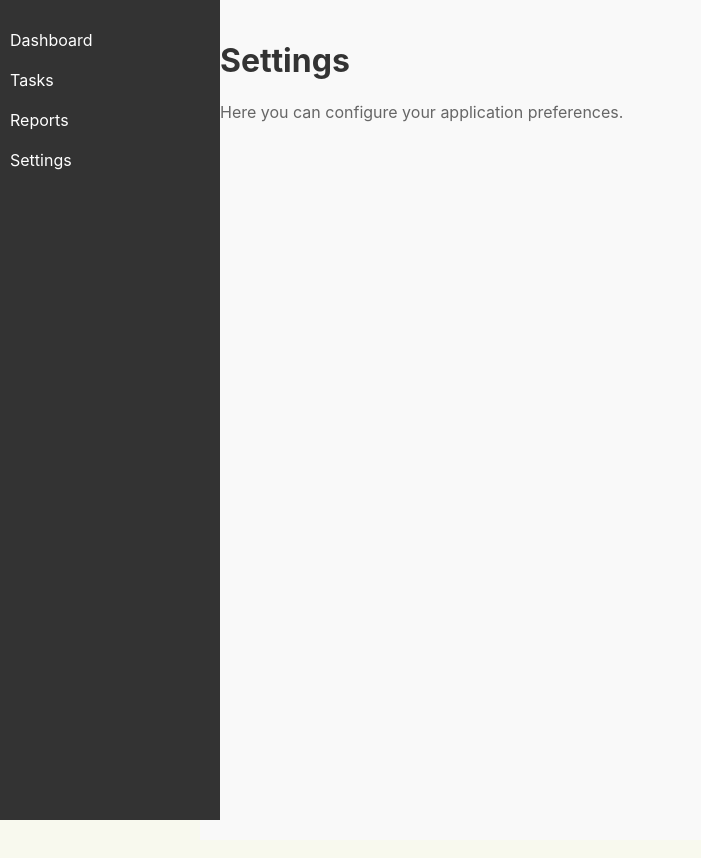
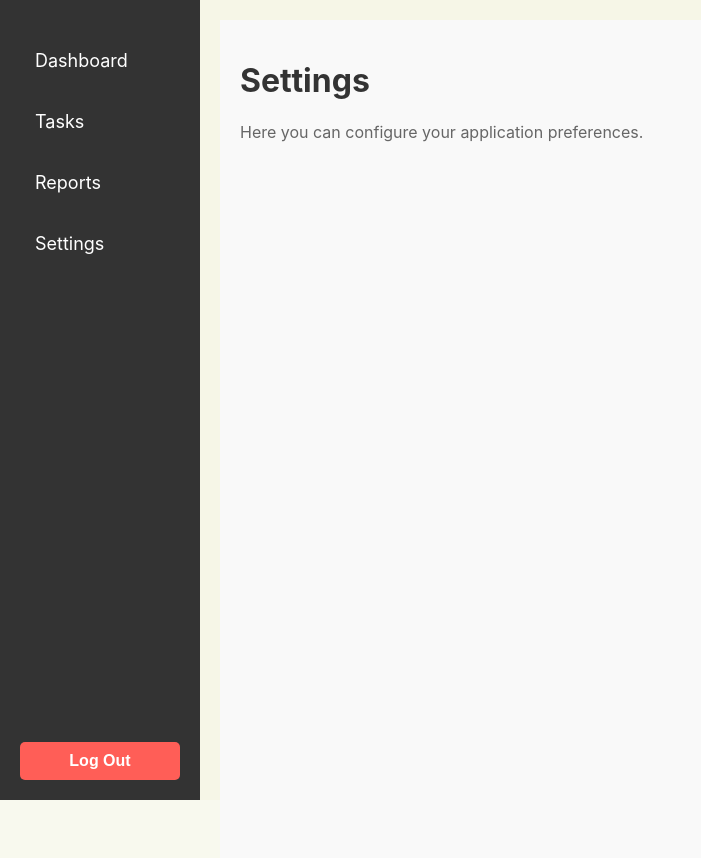
Before and after one commit to akshatpant3002/Senior-Project, a React (Create React App) app in the folder frontend/: page /settings in a window 1280 px wide. Shown: the top 858 px of the page, without its empty margins (0-701 px from the left). Built offline with nearby package versions, Linux system fonts and the light colour scheme.

Commit message:
added nav pages, logout button, more css

```diff
--- a/frontend/package.json
+++ b/frontend/package.json
@@ -11,6 +11,7 @@
   "license": "ISC",
   "dependencies": {
     "axios": "^1.7.7",
+    "lodash": "^4.17.21",
     "react": "^18.3.1",
     "react-dom": "^18.3.1",
     "react-router-dom": "^7.0.1",
--- a/frontend/src/Components/Sidebar.js
+++ b/frontend/src/Components/Sidebar.js
@@ -3,14 +3,22 @@ import { Link } from "react-router-dom";
 import "./Styles/Sidebar.css";
 
 const Sidebar = () => {
+  const handleLogout = () => {
+    // Add your logout logic here
+    console.log("User logged out");
+  };
+
   return (
     <div className="sidebar">
       <ul>
-        <li><Link to="/">Dashboard</Link></li> {/* Link to Dashboard */}
+        <li><Link to="/">Dashboard</Link></li>
         <li><Link to="/tasks">Tasks</Link></li>
         <li><Link to="/reports">Reports</Link></li>
-        <li><Link to="/settings">Settings</Link></li> {/* Link to Settings */}
+        <li><Link to="/settings">Settings</Link></li>
       </ul>
+      <button className="logout-button" onClick={handleLogout}>
+        Log Out
+      </button>
     </div>
   );
 };
--- a/frontend/src/Components/Styles/Sidebar.css
+++ b/frontend/src/Components/Styles/Sidebar.css
@@ -8,25 +8,50 @@
   left: 0;
   display: flex;
   flex-direction: column;
-    padding: 10px;
+  align-items: start; /* Align links to the left */
+  padding: 20px; /* Add padding around the links */
+  box-sizing: border-box;
 }
 
 .sidebar ul {
-    list-style: none;
+  list-style-type: none;
   padding: 0;
   margin: 0;
+  width: 100%; /* Ensures full width for hover effects */
 }
 
 .sidebar li {
-    margin: 20px 0;
+  margin: 20px 0; /* Add space between navigation items */
 }
 
 .sidebar a {
   text-decoration: none;
   color: white;
-    font-size: 16px;
+  font-size: 18px; /* Increase font size */
+  padding: 10px 15px; /* Add padding inside links */
+  border-radius: 5px; /* Add slight rounding for aesthetics */
+  display: block; /* Makes the entire link clickable */
+  transition: background-color 0.3s; /* Smooth hover effect */
 }
 
 .sidebar a:hover {
-    color: #00bcd4;
+  background-color: #444; /* Change background color on hover */
 }
+
+.logout-button {
+  background-color: #ff5e57; /* Red shade for logout */
+  color: white;
+  border: none;
+  padding: 10px 15px;
+  font-size: 16px;
+  font-weight: bold;
+  border-radius: 5px;
+  cursor: pointer;
+  transition: background-color 0.3s ease;
+  width: 100%; /* Make the button full-width */
+  margin-top: auto; /* Push the button to the bottom of the sidebar */
+}
+
+.logout-button:hover {
+  background-color: #e04842; /* Darker shade on hover */
+}
--- a/frontend/src/Components/Styles/TaskBoard.css
+++ b/frontend/src/Components/Styles/TaskBoard.css
@@ -1,12 +1,12 @@
 /* Header styles */
 .task-board-header {
   text-align: center;
-  margin-bottom: 20px; /* Adjust as needed */
+  margin-bottom: 20px;
 }
 
 .task-board-header button {
   padding: 10px 20px;
-  background-color: #5580c09d; /* A nice blue shade */
+  background-color: #5580c09d;
   color: white;
   border: none;
   border-radius: 5px;
@@ -19,11 +19,11 @@
 }
 
 .task-board-header button:hover {
-  background-color: #0056b3; /* Darker shade when hovered */
+  background-color: #0056b3;
 }
 
 .task-board-header button:active {
-  transform: scale(0.98); /* Slightly reduce the size when clicked */
+  transform: scale(0.98);
 }
 
 /* Title styling */
@@ -44,9 +44,16 @@
 }
 
 /* Board and column styling */
+.content {
+  margin-left: 200px; /* Added margin for spacing from the sidebar */
+  padding: 20px; /* Padding for content spacing */
+  box-sizing: border-box;
+}
+
 .task-board {
   display: flex;
-  justify-content: space-between;
+  justify-content: space-between; /* Space columns evenly */
+  gap: 20px; /* Add consistent spacing between columns */
 }
 
 .task-column {
@@ -56,9 +63,9 @@
   padding: 10px;
   min-height: 300px;
   border-radius: 5px;
-  box-shadow: 0 2px 4px rgba(0, 0, 0, 0.1); /* Optional shadow for depth */
-  height: 400px; /* Added fixed height for scroll */
-  overflow-y: auto; /* Make each column scrollable */
+  box-shadow: 0 2px 4px rgba(0, 0, 0, 0.1);
+  height: 400px; /* Fixed height for consistency */
+  overflow-y: auto; /* Scrollable columns */
 }
 
 .task-column h2 {
@@ -70,7 +77,7 @@
   padding: 10px;
   background-color: #8de0bd9d;
   border-radius: 5px;
-  box-shadow: 0 2px 4px rgba(0, 0, 0, 0.1); /* Consistent with the tasks */
+  box-shadow: 0 2px 4px rgba(0, 0, 0, 0.1);
   text-transform: uppercase;
   letter-spacing: 1px;
 }
@@ -81,12 +88,12 @@
   padding: 10px;
   border-radius: 5px;
   margin-bottom: 10px;
-  box-shadow: 0 2px 4px rgba(0, 0, 0, 0.1); /* Consistent shadow */
+  box-shadow: 0 2px 4px rgba(0, 0, 0, 0.1);
   cursor: pointer;
   transition: box-shadow 0.3s ease, background-color 0.3s ease;
 }
 
 .task-card:hover {
   background-color: #dcece1b0;
-  box-shadow: 0 4px 8px rgba(0, 0, 0, 0.2); /* Enhanced shadow for depth */
+  box-shadow: 0 4px 8px rgba(0, 0, 0, 0.2);
 }
--- a/frontend/src/Components/TaskBoard.js
+++ b/frontend/src/Components/TaskBoard.js
@@ -1,6 +1,7 @@
 import React, { useState, useEffect } from 'react';
 import axios from 'axios';
 import Modal from './Modal'; // Ensure this points to the correct file path
+import _ from 'lodash'; // Install lodash: npm install lodash
 import './Styles/TaskBoard.css'; // Updated file name for clarity
 
 const TaskBoard = () => {
@@ -8,7 +9,7 @@ const TaskBoard = () => {
   const [isLoading, setIsLoading] = useState(true);
   const [error, setError] = useState(null);
   const [isModalOpen, setIsModalOpen] = useState(false);
-  const [page, setPage] = useState(1); // Pagination for lazy loading
+  const [page, setPage] = useState(1);
 
   const fetchDivisionsData = async (page = 1) => {
     setIsLoading(true);
@@ -16,13 +17,19 @@ const TaskBoard = () => {
       const response = await axios.get(`http://localhost:4000/api/division/divisions?page=${page}&limit=10`);
       const formattedDivisions = response.data.map(division => ({
         ...division,
-        tasks: division.customerIssues?.map(issue => ({ id: issue._id, title: issue.issueDescription, submittedAt: issue.submittedAt })) || []
+        tasks: division.customerIssues?.map(issue => ({
+          id: issue._id,
+          title: issue.issueDescription,
+          submittedAt: issue.submittedAt,
+        })) || [],
       }));
-      if (page === 1) {
-        setDivisions(formattedDivisions); // Replace data on first load
-      } else {
-        setDivisions(prevDivisions => prevDivisions.concat(formattedDivisions)); // Append data on subsequent loads
-      }
+
+      // Prevent duplicate data
+      setDivisions(prevDivisions => {
+        const existingIds = new Set(prevDivisions.map(div => div._id));
+        const newDivisions = formattedDivisions.filter(div => !existingIds.has(div._id));
+        return [...prevDivisions, ...newDivisions];
+      });
     } catch (error) {
       console.error('Error fetching divisions:', error);
       setError(error);
@@ -31,35 +38,31 @@ const TaskBoard = () => {
     }
   };
 
+
   useEffect(() => {
     fetchDivisionsData(page);
   }, [page]);
 
-  const handleScroll = () => {
+  const handleScroll = _.throttle(() => {
     const { scrollTop, scrollHeight, clientHeight } = document.documentElement;
     if (scrollTop + clientHeight >= scrollHeight - 5 && !isLoading) {
-      setPage(prevPage => prevPage + 1); // Load more data on scroll
+      setPage(prevPage => prevPage + 1);
     }
-  };
+  }, 300);
 
   useEffect(() => {
     window.addEventListener('scroll', handleScroll);
     return () => window.removeEventListener('scroll', handleScroll);
   }, [isLoading]);
 
-  const handleOpenModal = () => {
-    setIsModalOpen(true);
-  };
-
-  const handleCloseModal = () => {
-    setIsModalOpen(false);
-  };
+  const handleOpenModal = () => setIsModalOpen(true);
+  const handleCloseModal = () => setIsModalOpen(false);
 
   const handleAddQuery = async (issueDescription) => {
     setIsModalOpen(false);
     try {
       await axios.post('http://localhost:4000/api/customerIssue/submitIssue', { issueDescription });
-      await fetchDivisionsData(1); // Refresh the division data after adding a query
+      await fetchDivisionsData(1);
     } catch (error) {
       console.error('Failed to add query:', error);
       setError(error);
@@ -69,38 +72,28 @@ const TaskBoard = () => {
   const handleDeleteQuery = async (queryId) => {
     try {
       await axios.post('http://localhost:4000/api/customerIssue/deleteIssue', { id: queryId });
-      await fetchDivisionsData(1); // Optionally re-fetch divisions after deleting
+      await fetchDivisionsData(1);
     } catch (error) {
       console.error('Failed to delete query:', error);
       setError(error);
     }
   };
 
-  if (isLoading && !divisions.length) {
-    return <div>Loading...</div>;
-  }
-
-  if (error) {
-    return <div>An error occurred: {error.message}</div>;
-  }
-
-  if (!divisions.length) {
-    return <div>No data found. Click "Add Query" to create a new query.</div>;
-  }
+  if (isLoading && !divisions.length) return <div>Loading...</div>;
+  if (error) return <div>An error occurred: {error.message}</div>;
+  if (!divisions.length) return <div>No data found. Click "Add Query" to create a new query.</div>;
 
   return (
-    <>
+    <div className="content">
       <div className="task-board-header">
         <button onClick={handleOpenModal}>Add Query</button>
       </div>
       <Modal isOpen={isModalOpen} onClose={handleCloseModal} onSubmit={handleAddQuery} />
-      <div className="title">
-        Task Board
-      </div>
+      <div className="title">Task Board</div>
       <div className="task-board">
         {divisions.map(division => (
           <div key={division._id} className="task-column">
-            <h2>{division.title}</h2> {/* Changed to use `title` */}
+            <h2>{division.title}</h2>
             {division.tasks.map(task => (
               <div key={task.id} className="task-card">
                 <p>{task.title}</p>
@@ -111,7 +104,7 @@ const TaskBoard = () => {
           </div>
         ))}
       </div>
-    </>
+    </div>
   );
 };
 
```
Also changed, not shown: 1 other file (tests, documents, lock files or other folders). Lines whose indentation alone changed are shown as unchanged.
